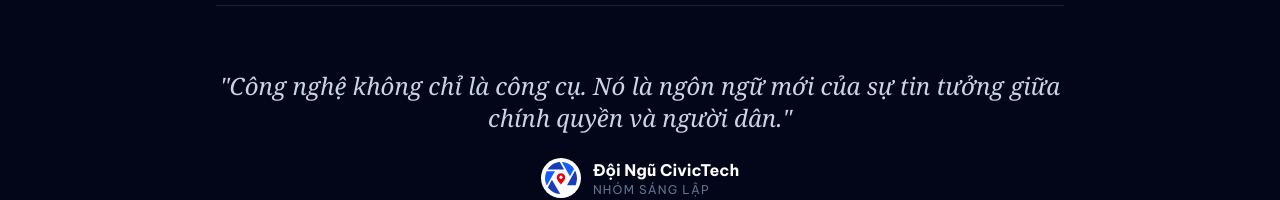
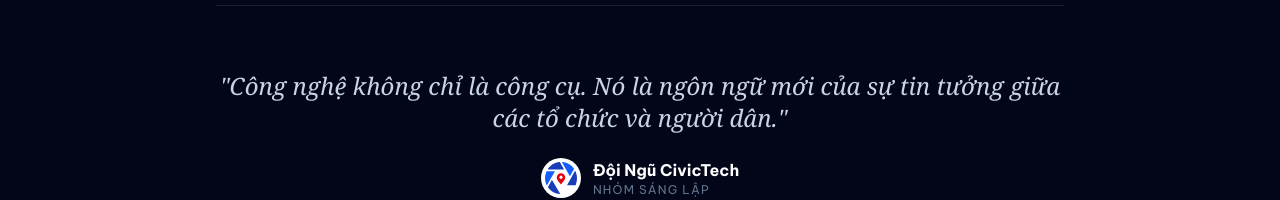
Before and after one commit to Timmiethy/CivicTech-pitch, a React (Vite) app: page / in a window 1280 px wide. Shown: the part 3325-3525 px from the top of the page. Built offline with nearby package versions, Linux system fonts and the light colour scheme.

Commit message:
fix quote

```diff
--- a/src/App.tsx
+++ b/src/App.tsx
@@ -93,7 +93,7 @@ const content = {
         { title: 'Cộng Đồng', desc: 'Trao quyền cho người dân trở thành "cảm biến" thông minh.' },
         { title: 'Hiệu Quả', desc: 'Giảm 70% thời gian từ lúc phát hiện đến khi được giải quyết.' }
       ],
-      quote: "\"Công nghệ không chỉ là công cụ. Nó là ngôn ngữ mới của sự tin tưởng giữa chính quyền và người dân.\"",
+      quote: "\"Công nghệ không chỉ là công cụ. Nó là ngôn ngữ mới của sự tin tưởng giữa các tổ chức và người dân.\"",
       team: "Đội Ngũ CivicTech",
       role: "Nhóm Sáng Lập"
     },
```
